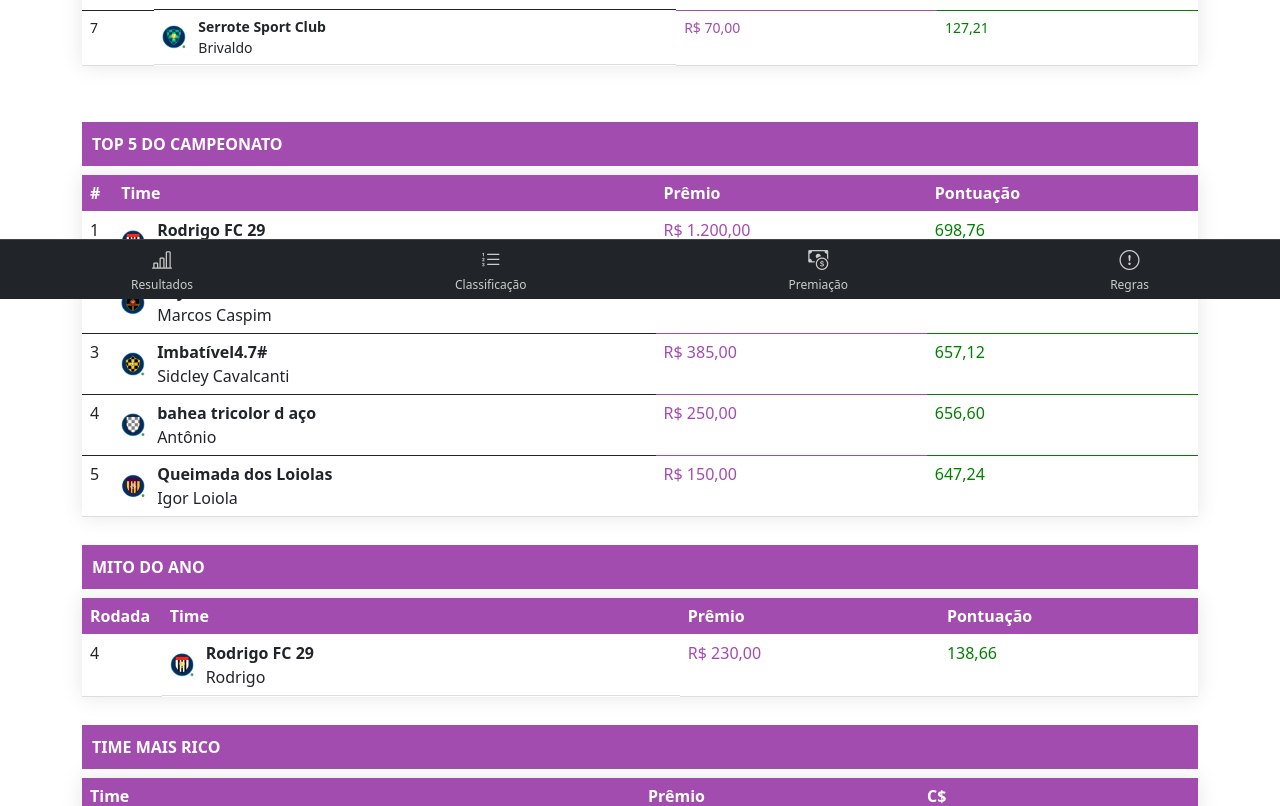
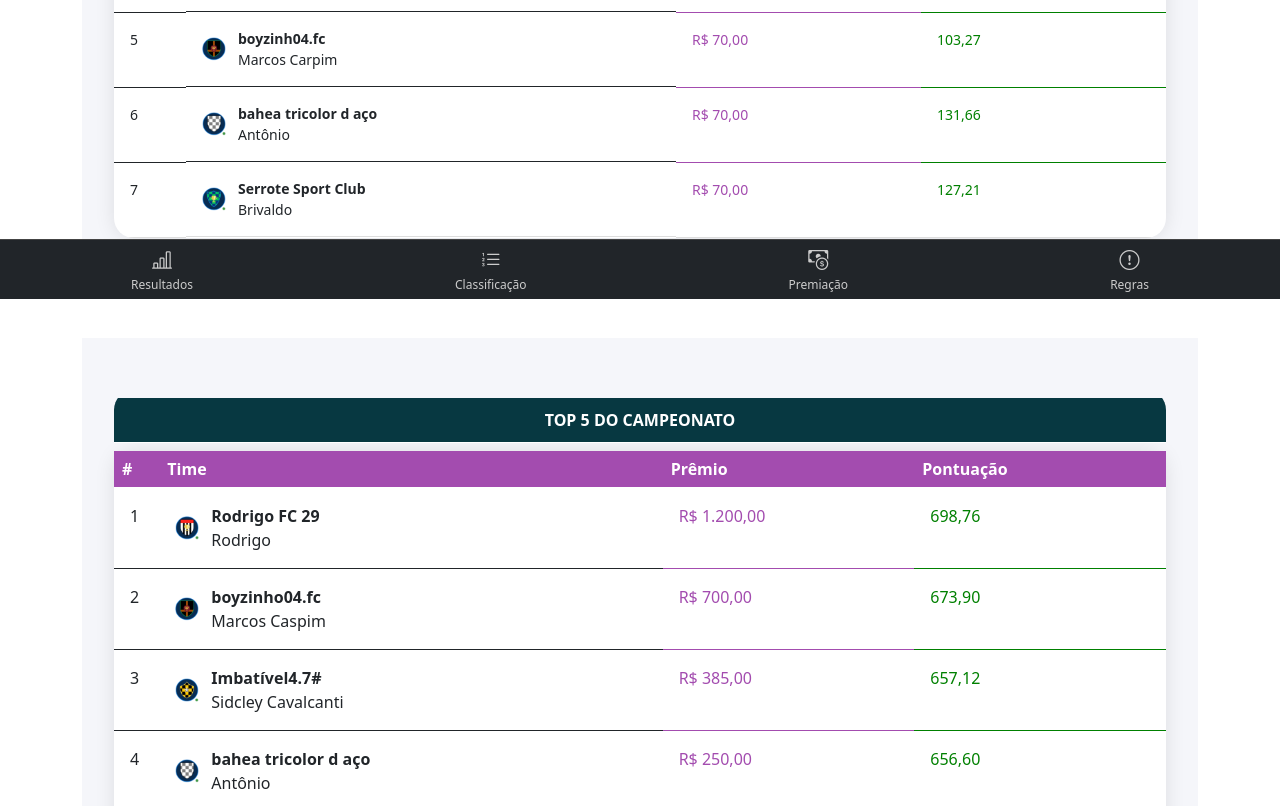
Before and after one commit to edycarlos86/cartola2025, an Angular app: page / in a window 1280 px wide. Shown: the part 501-1307 px from the top of the page. Built offline with nearby package versions, Linux system fonts and the light colour scheme.

Commit message:
Nova build da pasta docs para publicação no GitHub Pages

```diff
--- a/src/app/telas/classificacao/classificacao.component.ts
+++ b/src/app/telas/classificacao/classificacao.component.ts
@@ -38,6 +38,11 @@ export class ClassificacaoComponent {
       fileUrlRodada: 'assets/pdf/rodada6-rodada.pdf',
       fileUrlGeral: 'assets/pdf/rodada6-geral.pdf'
     },
+    {
+      rodada: '7',
+      fileUrlRodada: 'assets/pdf/rodada7-rodada.pdf',
+      fileUrlGeral: 'assets/pdf/rodada7-geral.pdf'
+    },
 
   ]
 
--- a/src/app/telas/resultados/resultados.component.css
+++ b/src/app/telas/resultados/resultados.component.css
@@ -6,7 +6,7 @@ body {
 }
 
 html, body {
-  overflow-x: hidden; /* Impede a rolagem horizontal */
+  overflow-x: hidden;
 }
 
 h1 {
@@ -19,7 +19,7 @@ table {
   border-collapse: collapse;
   box-shadow: 0 0 20px rgba(0, 0, 0, 0.1);
 
-  overflow-x: auto; /* Adicionando rolagem horizontal se necessário */
+  overflow-x: auto;
 }
 th, td {
   padding: 8px;
@@ -50,9 +50,12 @@ img {
   justify-content: center;
 }
 
-/* Estilos para o título "Mito da Rodada" */
+
 caption {
-  background-color: #a34caf;
+  background-color: #073841;
+  /* background-color: #a34caf; */
+
+
   color: white;
   padding: 10px;
   font-size: 18px;
@@ -61,18 +64,18 @@ caption {
   border-bottom: 1px solid white;
 }
 
-/* Estilo para alinhar imagens à esquerda */
+
 .imgEscudo {
-  display: block; /* Para que a margem funcione corretamente */
-  margin: 0 auto; /* Centraliza a imagem horizontalmente */
-  margin-left: 0; /* Remove a margem à esquerda */
+  display: block;
+  margin: 0 auto;
+  margin-left: 0;
 }
 
 .imgTam {
   width: 108px;
 }
 
-/* Adicionando regras de estilo para telas menores (celulares) */
+
 @media only screen and (max-width: 600px) {
   th, td {
       padding: 6px;
@@ -86,24 +89,24 @@ caption {
 
 
 .premiacoes-title {
-  font-family: 'Arial', sans-serif; /* Escolha uma fonte elegante */
-  font-size: 2.5em; /* Tamanho da fonte */
-  color: #ff6347; /* Tomate */
-  text-align: center; /* Centralizar o texto */
-  text-transform: uppercase; /* Transformar o texto em maiúsculas */
-  letter-spacing: 2px; /* Espaçamento entre letras */
+  font-family: 'Arial', sans-serif;
+  font-size: 2.5em;
+  color: #ff6347;
+  text-align: center;
+  text-transform: uppercase;
+  letter-spacing: 2px;
   background: linear-gradient(90deg, rgba(255, 99, 71, 0.8), rgba(255, 140, 0, 0.8));
   color: transparent;
   -webkit-background-clip: text;
   background-clip: text;
-  border-bottom: 3px solid #ff6347; /* Borda inferior */
-  padding-bottom: 10px; /* Espaçamento inferior */
-  margin-bottom: 20px; /* Margem inferior */
+  border-bottom: 3px solid #ff6347;
+  padding-bottom: 10px;
+  margin-bottom: 20px;
 }
 
 .premiacoes-title:hover {
-  color: #ff4500; /* Cor ao passar o mouse */
-  border-bottom-color: #ff4500; /* Alterar a cor da borda ao passar o mouse */
+  color: #ff4500;
+  border-bottom-color: #ff4500;
 }
 
 
@@ -131,9 +134,7 @@ caption {
   font-weight: 600;
 }
 
-/* .melhor-da-rodada td {
-  border-bottom: 1px solid #ddd;
-} */
+
 
 .melhor-da-rodada caption {
   font-weight: bold;
@@ -223,7 +224,7 @@ th.d-flex {
 
 
 
-/* TABELAS MODO CLARO */
+/*  TABELAS MODO CLARO */
 body:not(.dark-mode) table {
   background-color: #fff;
 }
@@ -232,7 +233,7 @@ body:not(.dark-mode) td {
   border-bottom: 1px solid #ddd;
 }
 
-/* TABELAS MODO ESCURO - ESTILO FANTASY */
+ /* TABELAS MODO ESCURO - ESTILO FANTASY */
 body.dark-mode table {
   background-color: #0c1e36 !important;
   color: #f1f1f1 !important;
@@ -261,3 +262,50 @@ body.dark-mode tbody tr:hover {
   background-color: #1d3557 !important;
   cursor: pointer;
 }
+
+
+
+
+
+
+
+section {
+  background: #f5f6fa;
+  padding: 2rem;
+}
+.card {
+  background: #ececec;
+  border-radius: 16px;
+   box-shadow:
+    inset 4px 4px 8px rgba(0,0,0,0.1),
+    inset -4px -4px 8px rgba(255,255,255,0.7),
+    10px 10px 20px rgba(0,0,0,0.05),
+    -10px -10px 20px rgba(255,255,255,0.9);
+
+
+  margin-bottom: 2rem;
+}
+.card-header {
+  text-align: center;
+  padding: 1rem 0;
+}
+.button-gradient {
+  display: inline-block;
+  padding: 0.5rem 1.5rem;
+  border-radius: 999px;
+  background: linear-gradient(135deg,#8E24AA,#D81B60);
+  color: white;
+  font-weight: bold;
+}
+.table {
+  background: white;
+  border-radius: 20px;
+  overflow: hidden;
+}
+.table thead {
+  background: #ffffff;
+  color: #555;
+}
+.table td {
+  padding: 1rem;
+}
--- a/src/app/telas/resultados/resultados.component.html
+++ b/src/app/telas/resultados/resultados.component.html
@@ -5,7 +5,7 @@
     <h2>Liga dos Campeões Cartolanos 2025</h2>
   </header>
   <table class="table table-hover">
-    <caption>MITO DA RODADA</caption>
+    <caption class="text-center">MITO DA RODADA</caption>
     <thead>
       <tr>
         <th style="width: 2%;">Rodada</th>
@@ -34,7 +34,7 @@
 <!-- TOP 5 -->
 <section class="mt-5">
   <table class="table table-hover">
-    <caption>TOP 5 DO CAMPEONATO</caption>
+    <caption class="text-center">TOP 5 DO CAMPEONATO</caption>
     <thead>
       <tr>
         <th style="width: 2%;">#</th>
@@ -63,7 +63,7 @@
 <!-- MITO DO ANO -->
 <section>
   <table class="table table-hover">
-    <caption>MITO DO ANO</caption>
+    <caption class="text-center">MITO DO ANO</caption>
     <thead>
       <tr>
         <th style="width: 2%;">Rodada</th>
@@ -92,7 +92,7 @@
 <!-- TIME MAIS RICO -->
 <section>
   <table class="table table-hover">
-    <caption>TIME MAIS RICO</caption>
+    <caption class="text-center">TIME MAIS RICO</caption>
     <thead>
       <tr>
         <th style="width: 40%;">Time</th>
```
Also changed, not shown: 3 other files (tests, documents, lock files or other folders).
